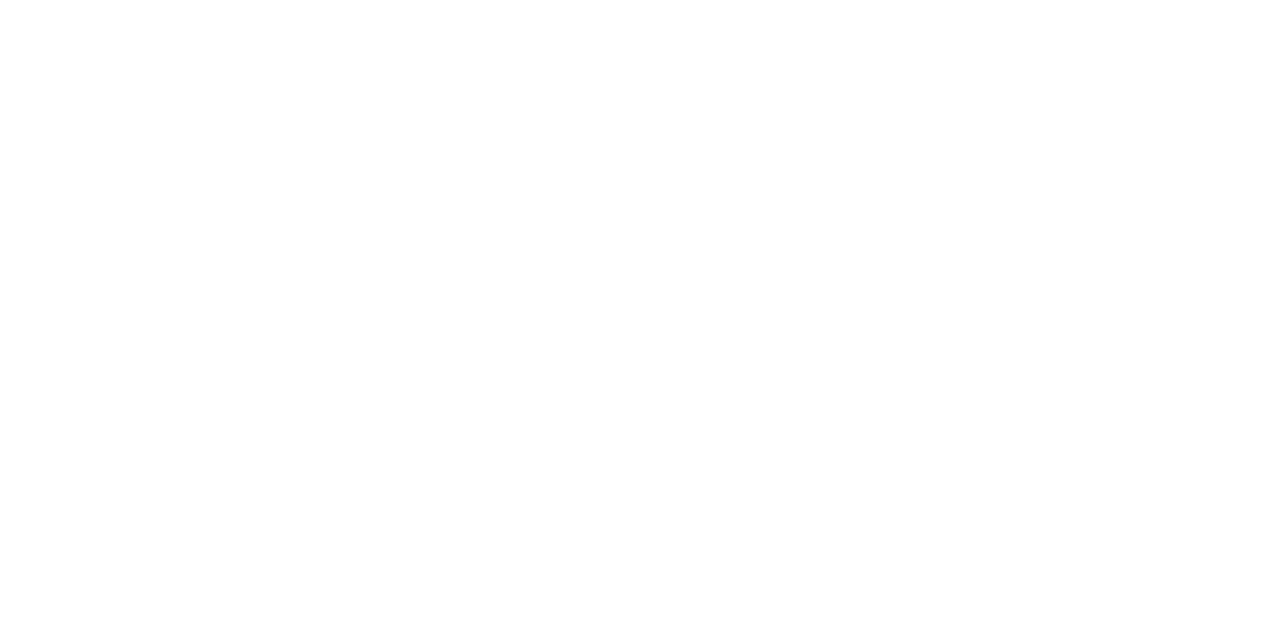
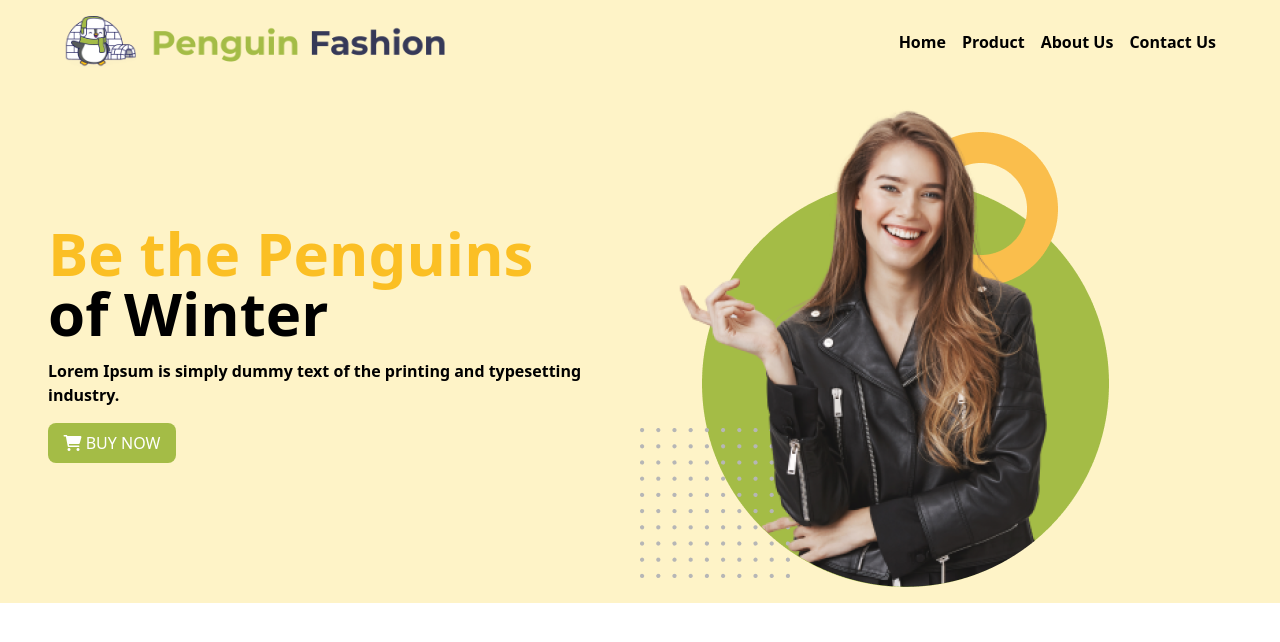
Before and after one commit to rimanroni/Penguin-Fashion, a plain HTML site: page index.html in a window 1280 px wide. Drawn offline with nearby package versions, Linux system fonts and the light colour scheme.

Commit message:
nav and banner section done

```diff
--- a/index.html
+++ b/index.html
@@ -1,14 +1,52 @@
 <!DOCTYPE html>
 <html lang="en">
-<head>
-    <meta charset="UTF-8">
-    <meta name="viewport" content="width=device-width, initial-scale=1.0">
+  <head>
+    <meta charset="UTF-8" />
+    <meta name="viewport" content="width=device-width, initial-scale=1.0" />
     <title>Penguin Fashion</title>
-    <script src="https://cdn.tailwindcss.com"></script>
- </head>
-<body>
-    <header></header>
-    <main></main>
+    <link rel="stylesheet" href="styles/style.css" />
+    <link href="https://cdn.jsdelivr.net/npm/tailwindcss@2.2.19/dist/tailwind.min.css" rel="stylesheet">
+
+    <!-- Font Awesome -->
+    <link
+      href="https://cdnjs.cloudflare.com/ajax/libs/font-awesome/6.0.0/css/all.min.css"
+      rel="stylesheet"
+    />
+
+  </head>
+  <body class="">
+    <header class="px-12 bg-yellow-100"  >
+        <!-- navbar -->
+        <nav class="flex p-4 justify-between items-center  ">
+          <img class="md:w-1/3 w-1/2" src="icons/logo.png" alt="">
+          <!-- nav items -->
+          <ul class="md:flex hidden gap-x-4 text-[#3C3C3C] font-semibold">
+            <li><a href="/">Home</a></li>
+            <li><a href="/product">Product</a></li>
+            <li><a href="/product">About Us</a></li>
+            <li><a href="/contactsus">Contact Us</a></li>
+          </ul>
+          <!-- menu bar -->
+          <div class="text-2xl block md:hidden">
+            <i class="fa-solid fa-bars"></i>
+          </div>
+        </nav>
+        <!-- banner -->
+         <div class="grid grid-cols-1 md:grid-cols-2 py-4 items-center">
+            <div class="flex flex-col gap-4 ">
+              <h1 class="text-4xl font-bold lg:text-6xl text-yellow-400 ">Be the Penguins <br>
+                <span class=" text-black">of Winter</span></h1>
+                <p class="text-left font-semibold">Lorem Ipsum is simply dummy text of the printing
+                  and typesetting industry.</p>
+                  <button class="w-32 btn rounded-lg   p-2"><i class="fa-solid fa-cart-shopping"></i> BUY NOW</button>
+            </div>
+            <div>
+              <img src="images/model.png" alt="">
+            </div>
+         </div>
+
+    </header>
+    <main class="px-8"></main>
     <footer></footer>
-</body>
+  </body>
 </html>
--- /dev/null
+++ b/styles/style.css
@@ -0,0 +1,11 @@
+@import url('https://fonts.googleapis.com/css2?family=Bebas+Neue&display=swap');
+body{
+    font-family: "Bebas Neue", sans-serif
+}
+.btn{
+    background-color: #A4BC46;
+    color: white
+}
+@tailwind base;
+@tailwind components;
+@tailwind utilities;
--- /dev/null
+++ b/tailwind.config.js
@@ -0,0 +1,8 @@
+// tailwind.config.js
+module.exports = {
+    content: ["./index.html"],
+    theme: {
+      extend: {},
+    },
+    plugins: [],
+  }
```
